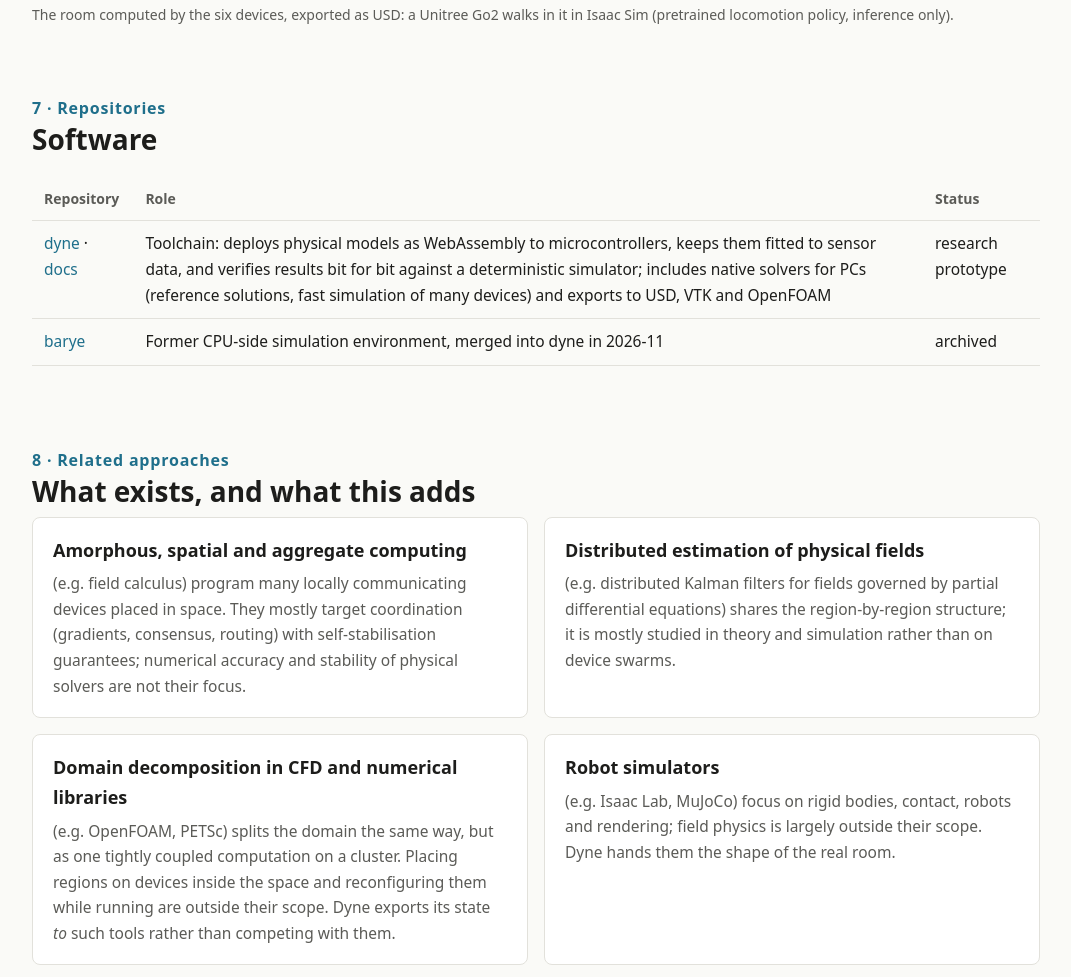
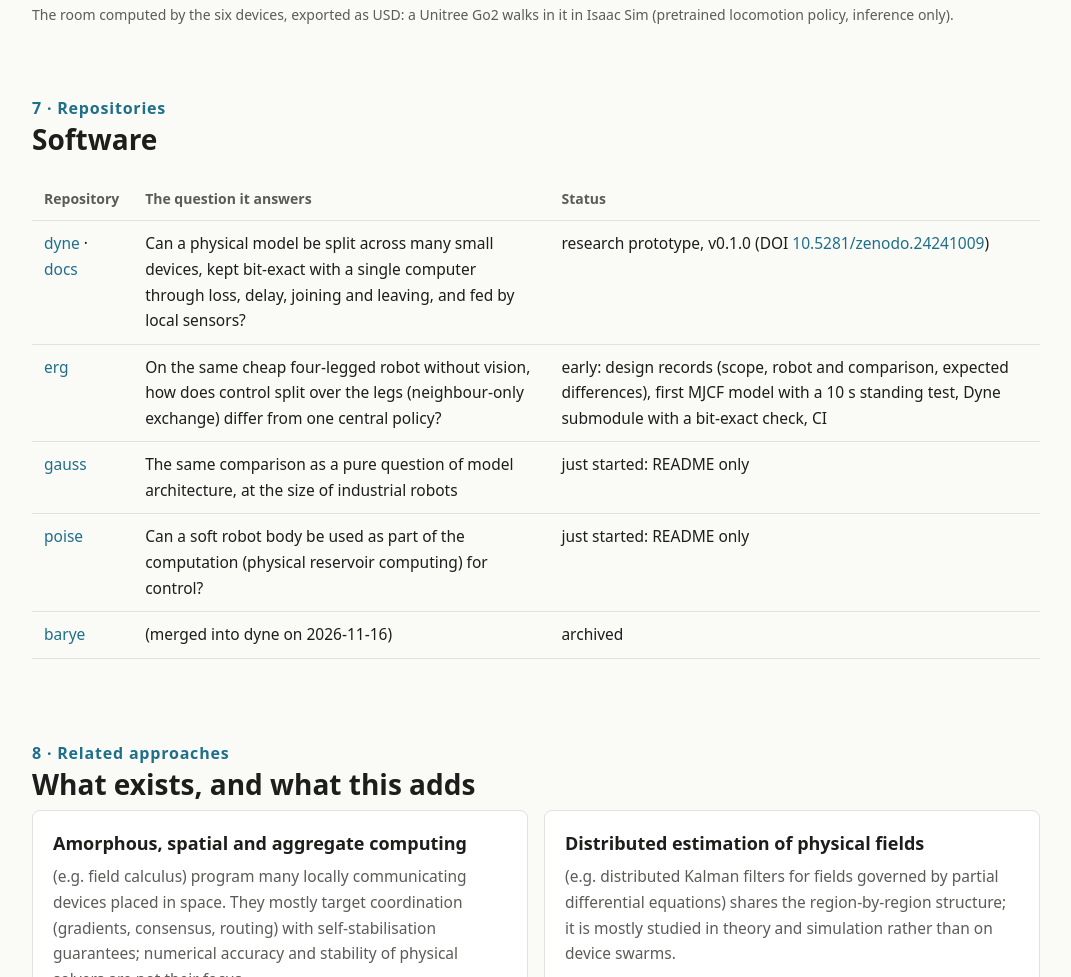
Before and after one commit to physical-edge-native/physical-edge-native.github.io, a plain HTML site: page index.html in a window 1280 px wide. Shown: the part 6593-7570 px from the top of the page, without its empty margins (104-1175 px from the left). Drawn offline with Linux system fonts and the light colour scheme.

Commit message:
Match the repository table to pena-meta repos.md (#7)
Add erg, gauss and poise, and change the columns to Repository /
The question it answers / Status, with the question and status of
each project repository copied from pena-meta's repos.md (main,
7787632). Keep the link to Dyne's documentation.

Co-Authored-By: Claude Opus 5.5 <noreply@anthropic.com>
Claude-Session: https://claude.ai/code/session_01299EmZxS1mekbzKgK2d57o

```diff
--- a/index.html
+++ b/index.html
@@ -232,9 +232,12 @@ footer{border-top:1px solid var(--line);margin-top:72px;padding-top:20px;padding
   <section id="projects">
     <h2><span class="num">7 · Repositories</span>Software</h2>
     <div class="tablewrap"><table>
-      <tr><th>Repository</th><th>Role</th><th>Status</th></tr>
-      <tr><td><a href="https://github.com/physical-edge-native/dyne">dyne</a> · <a href="https://physical-edge-native.github.io/dyne/">docs</a></td><td>Toolchain: deploys physical models as WebAssembly to microcontrollers, keeps them fitted to sensor data, and verifies results bit for bit against a deterministic simulator; includes native solvers for PCs (reference solutions, fast simulation of many devices) and exports to USD, VTK and OpenFOAM</td><td>research prototype</td></tr>
-      <tr><td><a href="https://github.com/physical-edge-native/barye">barye</a></td><td>Former CPU-side simulation environment, merged into dyne in 2026-11</td><td>archived</td></tr>
+      <tr><th>Repository</th><th>The question it answers</th><th>Status</th></tr>
+      <tr><td><a href="https://github.com/physical-edge-native/dyne">dyne</a> · <a href="https://physical-edge-native.github.io/dyne/">docs</a></td><td>Can a physical model be split across many small devices, kept bit-exact with a single computer through loss, delay, joining and leaving, and fed by local sensors?</td><td>research prototype, v0.1.0 (DOI <a href="https://doi.org/10.5281/zenodo.24241009">10.5281/zenodo.24241009</a>)</td></tr>
+      <tr><td><a href="https://github.com/physical-edge-native/erg">erg</a></td><td>On the same cheap four-legged robot without vision, how does control split over the legs (neighbour-only exchange) differ from one central policy?</td><td>early: design records (scope, robot and comparison, expected differences), first MJCF model with a 10 s standing test, Dyne submodule with a bit-exact check, CI</td></tr>
+      <tr><td><a href="https://github.com/physical-edge-native/gauss">gauss</a></td><td>The same comparison as a pure question of model architecture, at the size of industrial robots</td><td>just started: README only</td></tr>
+      <tr><td><a href="https://github.com/physical-edge-native/poise">poise</a></td><td>Can a soft robot body be used as part of the computation (physical reservoir computing) for control?</td><td>just started: README only</td></tr>
+      <tr><td><a href="https://github.com/physical-edge-native/barye">barye</a></td><td>(merged into dyne on 2026-11-16)</td><td>archived</td></tr>
     </table></div>
   </section>
 
```
